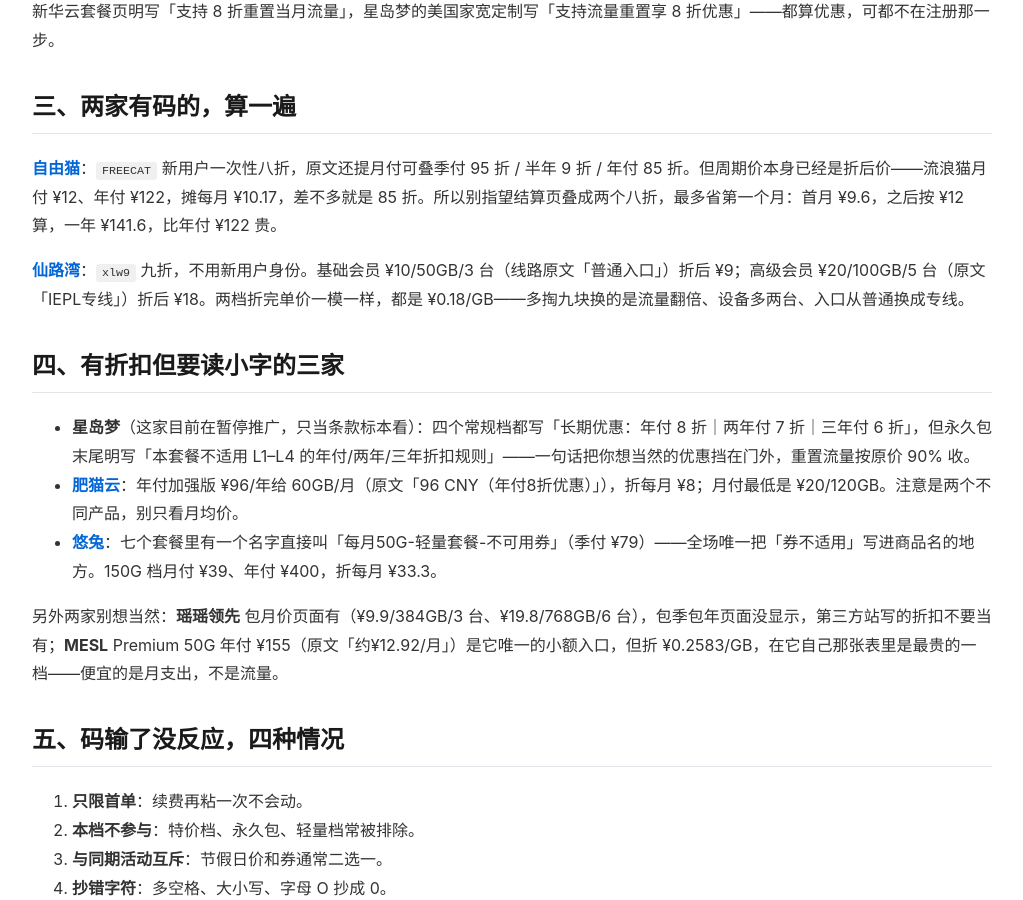
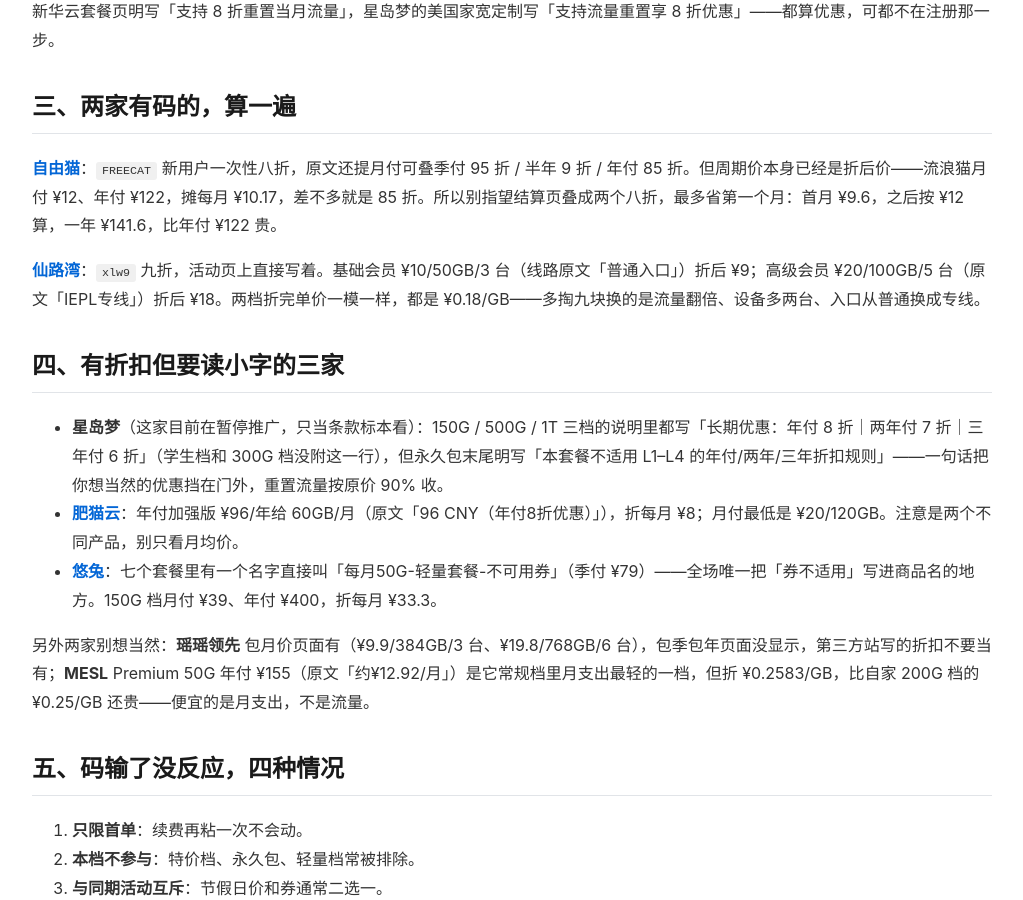
Before and after one commit to yezuofan/free-internet-guide, a Jekyll site: the page built from getting-started/airport-coupon-code-guide-2026.md, in a window 1280 px wide and 900 px high, scrolled down 976 px. Shown: the whole window, without its empty margins (128-1151 px from the left). Built offline with Jekyll 4.4.1, drawn with Linux system fonts in a browser that asks for light colours; our own code applies the rules of GitHub Pages for plain Markdown files.

Commit message:
qa(2026-11-24): coupon guide mirror — same three claim fixes as blog version

```diff
--- a/getting-started/airport-coupon-code-guide-2026.md
+++ b/getting-started/airport-coupon-code-guide-2026.md
@@ -31,15 +31,15 @@
 
 **[自由猫](https://api.huanghaiwan.com/go/自由猫)**：`FREECAT` 新用户一次性八折，原文还提月付可叠季付 95 折 / 半年 9 折 / 年付 85 折。但周期价本身已经是折后价——流浪猫月付 ¥12、年付 ¥122，摊每月 ¥10.17，差不多就是 85 折。所以别指望结算页叠成两个八折，最多省第一个月：首月 ¥9.6，之后按 ¥12 算，一年 ¥141.6，比年付 ¥122 贵。
 
-**[仙路湾](https://api.huanghaiwan.com/go/仙路湾)**：`xlw9` 九折，不用新用户身份。基础会员 ¥10/50GB/3 台（线路原文「普通入口」）折后 ¥9；高级会员 ¥20/100GB/5 台（原文「IEPL专线」）折后 ¥18。两档折完单价一模一样，都是 ¥0.18/GB——多掏九块换的是流量翻倍、设备多两台、入口从普通换成专线。
+**[仙路湾](https://api.huanghaiwan.com/go/仙路湾)**：`xlw9` 九折，活动页上直接写着。基础会员 ¥10/50GB/3 台（线路原文「普通入口」）折后 ¥9；高级会员 ¥20/100GB/5 台（原文「IEPL专线」）折后 ¥18。两档折完单价一模一样，都是 ¥0.18/GB——多掏九块换的是流量翻倍、设备多两台、入口从普通换成专线。
 
 ## 四、有折扣但要读小字的三家
 
-- **星岛梦**（这家目前在暂停推广，只当条款标本看）：四个常规档都写「长期优惠：年付 8 折｜两年付 7 折｜三年付 6 折」，但永久包末尾明写「本套餐不适用 L1–L4 的年付/两年/三年折扣规则」——一句话把你想当然的优惠挡在门外，重置流量按原价 90% 收。
+- **星岛梦**（这家目前在暂停推广，只当条款标本看）：150G / 500G / 1T 三档的说明里都写「长期优惠：年付 8 折｜两年付 7 折｜三年付 6 折」（学生档和 300G 档没附这一行），但永久包末尾明写「本套餐不适用 L1–L4 的年付/两年/三年折扣规则」——一句话把你想当然的优惠挡在门外，重置流量按原价 90% 收。
 - **[肥猫云](https://api.huanghaiwan.com/go/肥猫云)**：年付加强版 ¥96/年给 60GB/月（原文「96 CNY（年付8折优惠）」），折每月 ¥8；月付最低是 ¥20/120GB。注意是两个不同产品，别只看月均价。
 - **[悠兔](https://api.huanghaiwan.com/go/悠兔)**：七个套餐里有一个名字直接叫「每月50G-轻量套餐-不可用券」（季付 ¥79）——全场唯一把「券不适用」写进商品名的地方。150G 档月付 ¥39、年付 ¥400，折每月 ¥33.3。
 
-另外两家别想当然：**瑶瑶领先** 包月价页面有（¥9.9/384GB/3 台、¥19.8/768GB/6 台），包季包年页面没显示，第三方站写的折扣不要当有；**MESL** Premium 50G 年付 ¥155（原文「约¥12.92/月」）是它唯一的小额入口，但折 ¥0.2583/GB，在它自己那张表里是最贵的一档——便宜的是月支出，不是流量。
+另外两家别想当然：**瑶瑶领先** 包月价页面有（¥9.9/384GB/3 台、¥19.8/768GB/6 台），包季包年页面没显示，第三方站写的折扣不要当有；**MESL** Premium 50G 年付 ¥155（原文「约¥12.92/月」）是它常规档里月支出最轻的一档，但折 ¥0.2583/GB，比自家 200G 档的 ¥0.25/GB 还贵——便宜的是月支出，不是流量。
 
 ## 五、码输了没反应，四种情况
 
```
